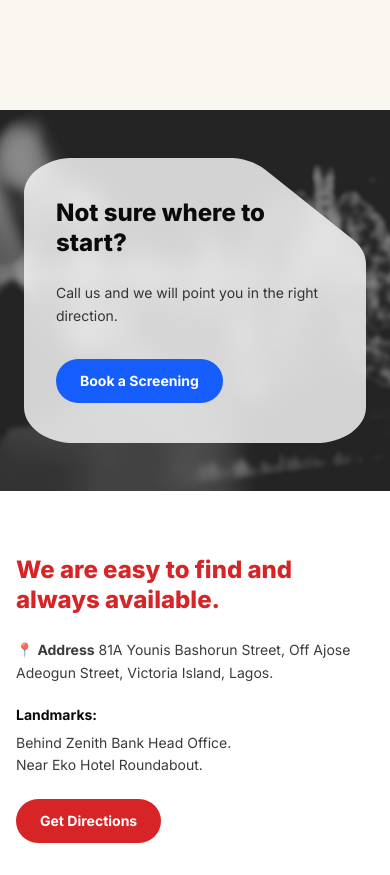
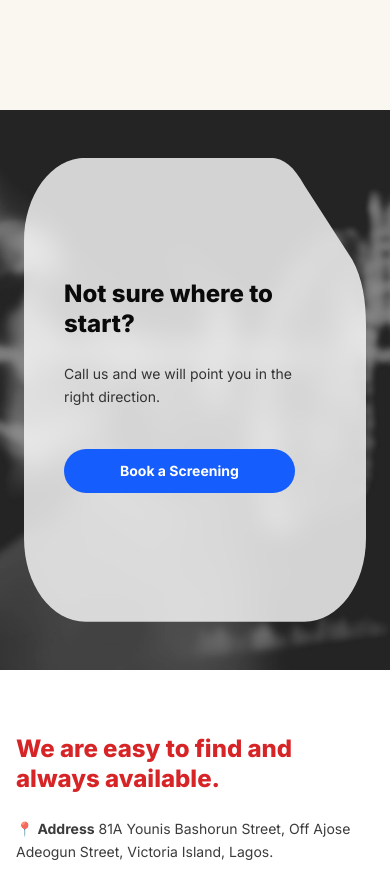
Before and after one commit to grovershospital/grovers-frontend, a React (Vite) app in the folder feg/: page /packages in a window 390 px wide. Shown: the part 9790-10665 px from the top of the page. Built offline with nearby package versions, Linux system fonts and the light colour scheme; no server answers.

Commit message:
updated the ClinicDetail, Package Help and the Hero section for the services page

```diff
--- a/feg/src/components/packages/PackageHelp.tsx
+++ b/feg/src/components/packages/PackageHelp.tsx
@@ -1,13 +1,17 @@
 import basBg from "../../assets/packages-page/basBg.png";
 
-// Top-right chamfered card — same path used by Founders / LabaCare / Emergency /
-// Testimonials / DepartmentHelp.
-const CARD_CLIP =
-    "M0.59594 0.0 L0.14729 0.0 C0.06593 0.0 0.0 0.0563 0.0 0.12578 " +
-    "L0.0 0.87422 C0.0 0.9437 0.06593 1.0 0.14729 1.0 L0.85277 1.0 " +
-    "C0.93407 1.0 1.0 0.9437 1.0 0.87422 L1.0 0.37089 " +
-    "C1.0 0.33995 0.98664 0.3101 0.96249 0.28703 L0.70572 0.04193 " +
-    "C0.67779 0.01526 0.63784 0.0 0.59594 0.0 Z";
+const PACKAGE_HELP_CLIP =
+    "M0.18 0 " +
+    "L0.72 0 " +
+    "C0.76 0 0.79 0.02 0.82 0.06 " +
+    "L0.96 0.22 " +
+    "C0.99 0.26 1 0.31 1 0.36 " +
+    "L1 0.82 " +
+    "C1 0.92 0.92 1 0.82 1 " +
+    "L0.18 1 " +
+    "C0.08 1 0 0.92 0 0.82 " +
+    "L0 0.18 " +
+    "C0 0.08 0.08 0 0.18 0 Z";
 
 export default function PackageHelp() {
     return (
@@ -16,52 +20,55 @@ export default function PackageHelp() {
             className="relative isolate overflow-hidden"
             aria-labelledby="package-help-heading"
         >
-            {/* Background — medical scene, grayscale + dark overlay so the white */}
-            {/* frosted card stands out clearly. */}
             <img
                 src={basBg}
                 alt=""
                 aria-hidden="true"
                 className="absolute inset-0 -z-20 h-full w-full object-cover grayscale"
             />
-            <div className="absolute inset-0 -z-10 bg-black/30" aria-hidden="true" />
 
-            {/* Section-scoped clip-path defs. */}
-            <svg aria-hidden="true" className="absolute h-0 w-0 overflow-hidden">
+            <div
+                className="absolute inset-0 -z-10 bg-black/30"
+                aria-hidden="true"
+            />
+
+            <svg
+                aria-hidden="true"
+                className="absolute h-0 w-0 overflow-hidden"
+            >
                 <defs>
-                    <clipPath id="package-help-clip" clipPathUnits="objectBoundingBox">
-                        <path d={CARD_CLIP} />
+                    <clipPath
+                        id="package-help-clip"
+                        clipPathUnits="objectBoundingBox"
+                    >
+                        <path d={PACKAGE_HELP_CLIP} />
                     </clipPath>
                 </defs>
             </svg>
 
-            <div className="mx-auto w-full lg:w-[70%] max-w-content px-6 py-12 sm:py-16 lg:px-10 lg:py-32">
-                {/* Card sits in the LEFT column. Mirror of DepartmentHelp which */}
-                {/* uses ml-auto for right-positioning — here we leave it at the */}
-                {/* default left position. */}
+            <div className="mx-auto max-w-content w-full px-6 py-12 sm:py-16 lg:w-[70%] lg:px-10 lg:py-32">
                 <div
-                    className="w-full max-w-md bg-white/80 backdrop-blur-md"
+                    className="w-full max-w-md min-h-[29rem] bg-white/80 backdrop-blur-md"
                     style={{ clipPath: "url(#package-help-clip)" }}
                 >
-                    <div className="px-8 py-10 sm:px-10 sm:py-12">
-                        {/* Heading width capped so it wraps clear of the top-right */}
-                        {/* chamfer — same gotcha as Founders / LabaCare / DepartmentHelp. */}
+                    <div className="flex min-h-[29rem] flex-col justify-center px-10 sm:px-12">
+                        <div className="-translate-y-1">
                             <h2
                                 id="package-help-heading"
-                            className="max-w-[16rem] text-2xl font-extrabold leading-tight text-brand-ink sm:text-3xl"
+                                className="max-w-[20rem] text-2xl font-extrabold leading-tight text-brand-ink sm:text-3xl"
                             >
                                 Not sure where to start?
                             </h2>
-                        <p className="mt-6 text-sm lg:w-[69%] leading-relaxed text-brand-ink/80 sm:text-base">
-                            Call us and we will point you in the right direction.
+
+                            <p className="mt-6 max-w-[18rem] text-sm leading-relaxed text-brand-ink/80 sm:text-base">
+                                Call us and we will point you in the right
+                                direction.
                             </p>
 
-                        {/* Violet CTA — inline <a> since Button has no violet variant. */}
-                        {/* If this color recurs, promote to a Button variant. */}
-                        <div className="mt-8">
+                            <div className="mt-10">
                                 <a
                                     href="/contact"
-                                className="inline-flex items-center justify-center rounded-full bg-blue-600 px-6 py-3 text-sm font-semibold text-white transition-colors hover:bg-violet-700 focus-visible:outline focus-visible:outline-2 focus-visible:outline-offset-2 focus-visible:outline-violet-600"
+                                    className="inline-flex items-center justify-center rounded-full bg-blue-600 px-14 py-3 text-sm font-semibold text-white transition-colors hover:bg-brand-green focus-visible:outline focus-visible:outline-2 focus-visible:outline-offset-2 focus-visible:outline-violet-600"
                                 >
                                     Book a Screening
                                 </a>
@@ -69,6 +76,7 @@ export default function PackageHelp() {
                         </div>
                     </div>
                 </div>
+            </div>
         </section>
     );
 }
--- a/feg/src/components/services/ClinicDetail.tsx
+++ b/feg/src/components/services/ClinicDetail.tsx
@@ -128,7 +128,7 @@ export default function ClinicDetail({ clinic }: { clinic: ClinicDetailType }) {
 
                         {/* CTA */}
                         <div className="mt-8">
-                            <Button variant="primary" href="/contact">
+                            <Button variant="primary" href="/patient-portal/login">
                                 Book an appointment
                             </Button>
                         </div>
--- a/feg/src/components/services/Hero.tsx
+++ b/feg/src/components/services/Hero.tsx
@@ -41,7 +41,7 @@ export default function Hero() {
                     </p>
 
                     <div className="mt-8">
-                        <Button variant="primary" href="/contact">
+                        <Button variant="primary" href="/patient-portal/login">
                             Book an appointment
                         </Button>
                     </div>
```
Lines whose indentation alone changed are shown as unchanged.
